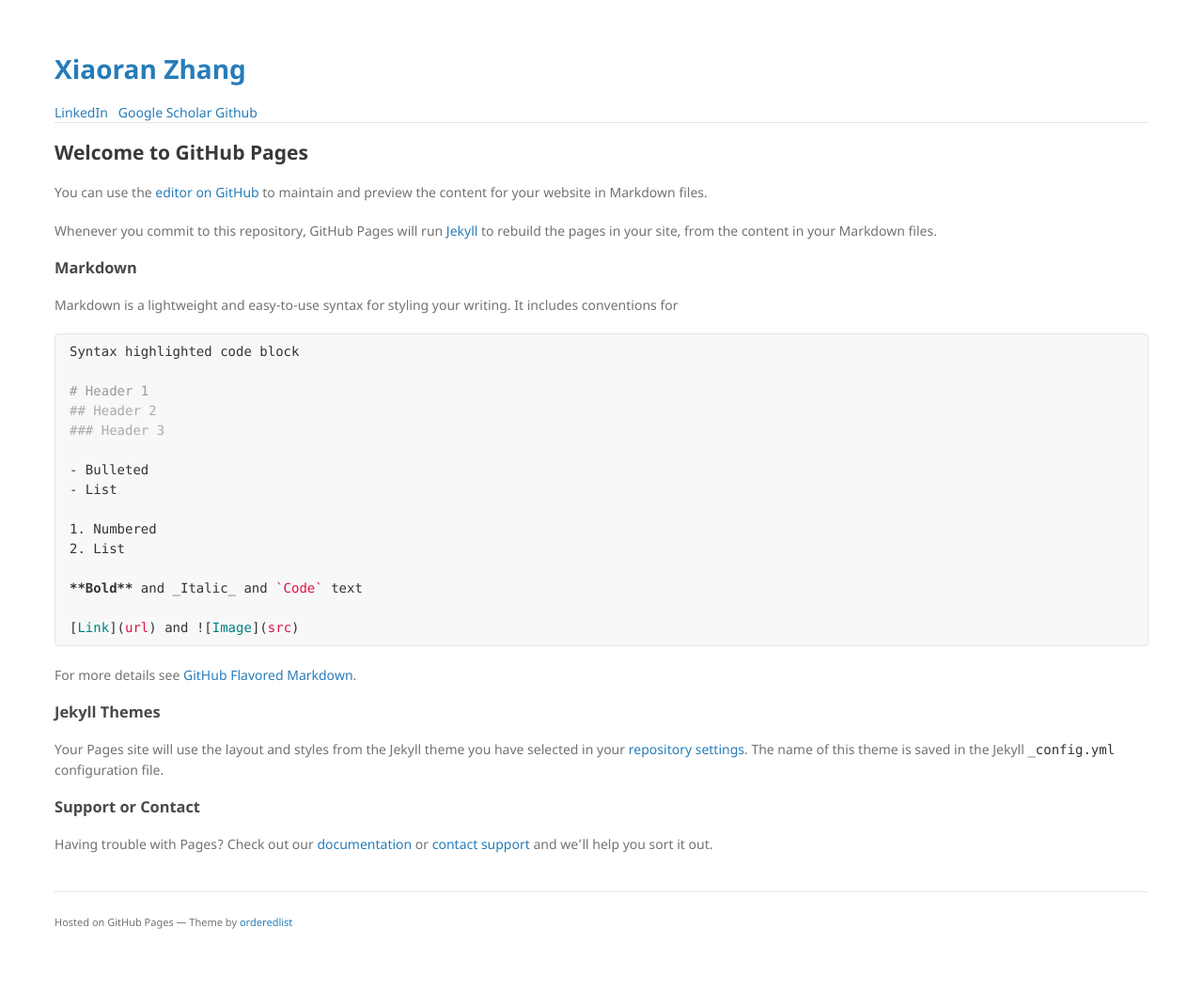
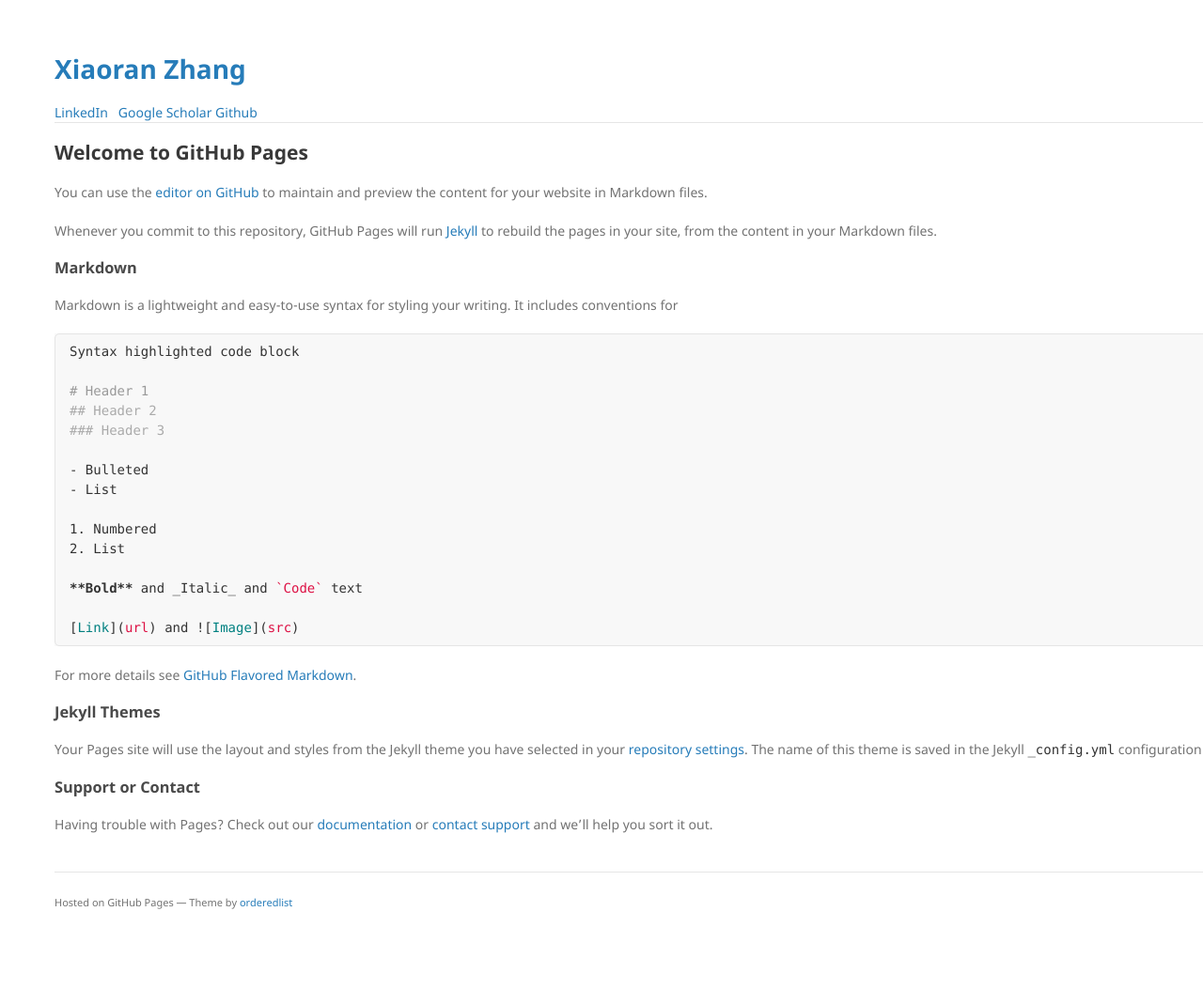
Before and after one commit to Voldemort108X/xrzhang, a Jekyll site: the page built from template.md, in a window 1280 px wide. Shown: the whole page at 94% size. Built offline with Jekyll 4.4.1, drawn with Linux system fonts in a browser that asks for light colours; our own code applies the rules of GitHub Pages for plain Markdown files; after the commit the page ends 1048 px from its top, so only the background shows below that.

Commit message:
wrapper update

```diff
--- a/_sass/jekyll-theme-minimal.scss
+++ b/_sass/jekyll-theme-minimal.scss
@@ -199,7 +199,7 @@ footer {
 @media print, screen and (max-width: 1500px) {
 
   div.wrapper {
-    width:auto;
+    width:1500px;
     margin:0;
   }
 
```
